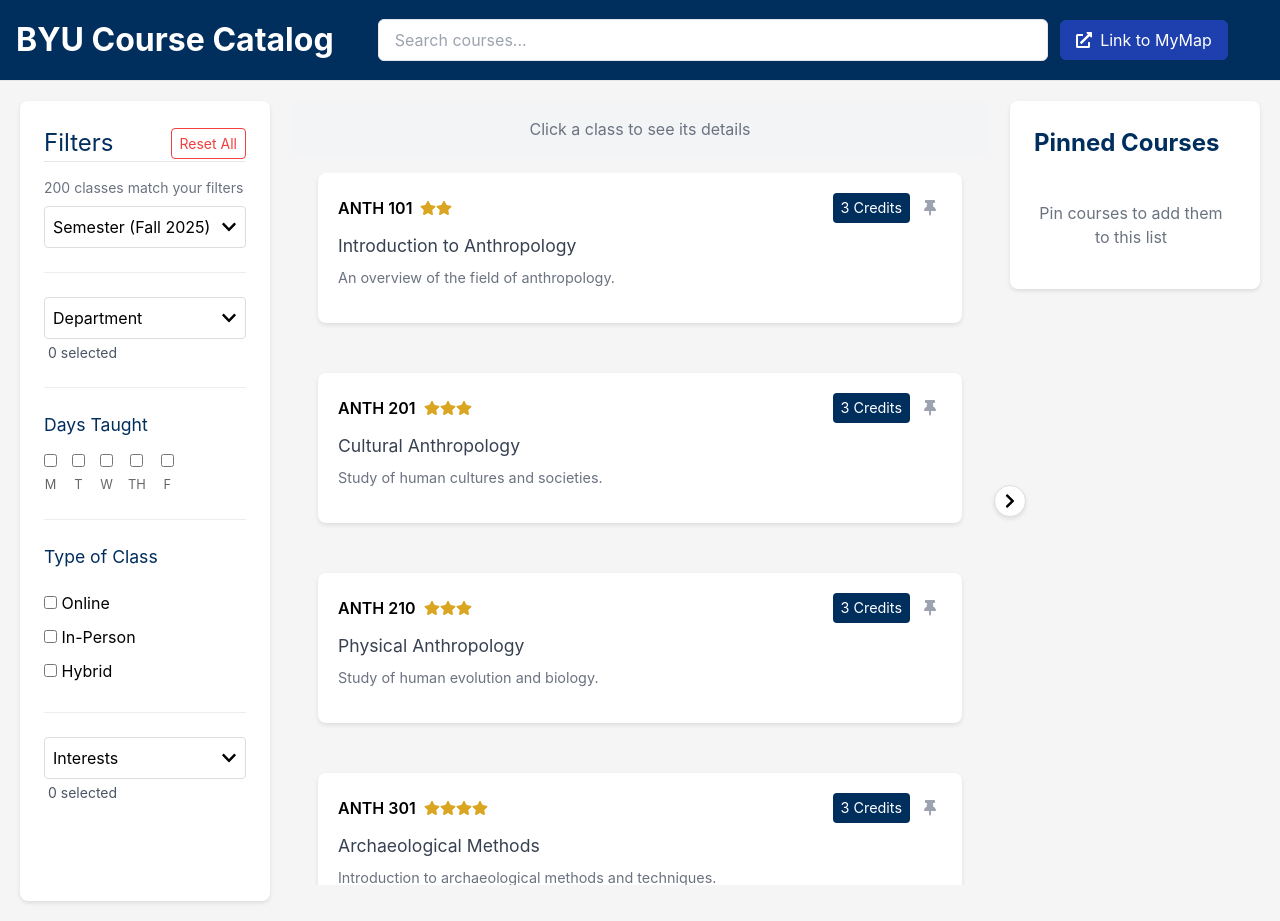
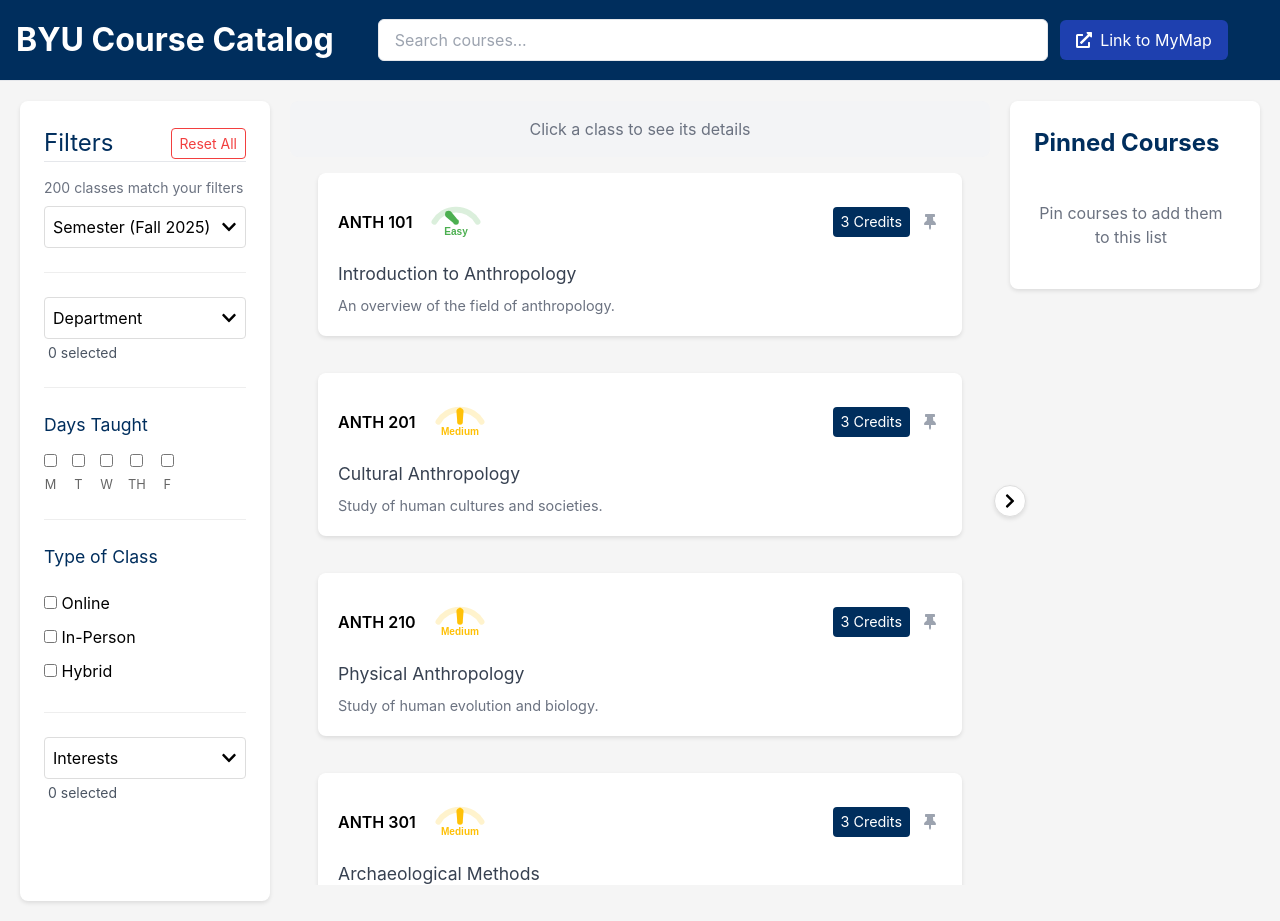
Before and after one commit to Connorisdunn/betterbyucatalog, a React (Vite) app: page / in a window 1280 px wide. Built offline with nearby package versions, Linux system fonts and the light colour scheme.

Commit message:
Removed difficulty Stars and added Dials

```diff
--- /dev/null
+++ b/src/components/common/DifficultyDial.jsx
@@ -0,0 +1,79 @@
+// components/common/DifficultyDial.jsx
+import React from 'react';
+
+export function DifficultyDial({ difficulty }) {
+  // Determine which dial to show based on difficulty level
+  const getDifficultyType = (level) => {
+    if (level <= 2) return "easy";
+    if (level <= 4) return "medium";
+    return "hard";
+  };
+
+  // Get tooltip text based on difficulty type
+  const getTooltipText = (type) => {
+    if (type === "easy") return "Light courseload";
+    if (type === "medium") return "Typical courseload";
+    return "Heavy courseload";
+  };
+
+  const type = getDifficultyType(difficulty);
+  const tooltipText = getTooltipText(type);
+
+  // Set colors and rotation based on difficulty type
+  const colors = {
+    easy: "#4CAF50",
+    medium: "#FFC107",
+    hard: "#F44336"
+  };
+
+  const rotations = {
+    easy: -45,
+    medium: 0,
+    hard: 45
+  };
+
+  const color = colors[type];
+  const rotation = rotations[type];
+
+  // Wrapping SVG in a div with tooltip attributes
+  return (
+    <div
+      className="difficulty-container mb-[-20px]"
+      title={`Difficulty: ${tooltipText}`}
+      style={{ display: 'inline-block' }}
+    >
+      <svg
+        width="72"
+        height="72"
+        viewBox="0 0 100 100"
+        xmlns="http://www.w3.org/2000/svg"
+        className="difficulty-dial"
+        role="img"
+        aria-label={`Difficulty: ${tooltipText}`}
+        title={`Difficulty: ${tooltipText}`}
+      >
+        {/* Added a group with transform to move everything up */}
+        <g transform="translate(0, -30)">
+          {/* Gauge Track */}
+          <path d="M 20 70 A 35 35 0 0 1 80 70" fill="none" stroke={`rgba(${type === 'easy' ? '76, 175, 80' : type === 'medium' ? '255, 193, 7' : '244, 67, 54'}, 0.2)`} strokeWidth="8" strokeLinecap="round" />
+          {/* Needle */}
+          <g transform={`rotate(${rotation}, 50, 70)`}>
+            <path d="M 50 70
+                     C 48 70, 46 69, 46 67
+                     L 45 55
+                     C 45 53, 47 51, 50 50
+                     C 53 51, 55 53, 55 55
+                     L 54 67
+                     C 54 69, 52 70, 50 70 Z"
+                  fill={color} />
+          </g>
+          <circle cx="50" cy="70" r="4" fill={color} />
+          {/* Text */}
+          <text x="50" y="88" textAnchor="middle" fontFamily="Arial, sans-serif" fontSize="14" fontWeight="bold" fill={color}>
+            {type.charAt(0).toUpperCase() + type.slice(1)}
+          </text>
+        </g>
+      </svg>
+    </div>
+  );
+}
--- a/src/components/courses/CourseCard.jsx
+++ b/src/components/courses/CourseCard.jsx
@@ -1,8 +1,9 @@
 // components/courses/CourseCard.jsx
 import React from 'react';
-import { FaStar, FaThumbtack } from 'react-icons/fa';
+import { FaThumbtack } from 'react-icons/fa';
 import DOMPurify from 'dompurify';
 import { highlightText } from '../../utils/search';
+import { DifficultyDial } from '../common/DifficultyDial';
 
 export const CourseCard = React.memo(({
     course,
@@ -12,15 +13,6 @@
     searchTerm,
     onSelect
   }) => {
-    const renderStars = (difficulty) => {
-      return (
-        <span title="Course difficulty" className="stars-wrapper inline-flex">
-          {[...Array(difficulty)].map((_, index) => (
-            <FaStar key={index} />
-          ))}
-        </span>
-      );
-    };
 
     const renderHighlightedText = (text) => {
       if (!searchTerm) return text;
@@ -38,8 +30,8 @@
             <span className="course-code">
               {renderHighlightedText(course.code)}
             </span>
-            <span className="stars">
-              {renderStars(course.difficulty)}
+            <span className="difficulty-indicator">
+              <DifficultyDial difficulty={course.difficulty} />
             </span>
           </div>
           <div className="flex items-center gap-2">
@@ -61,7 +53,7 @@
         <h3 className="course-title">
           {renderHighlightedText(course.name)}
         </h3>
-        <p className="description">
+        <p className="description truncate">
           {renderHighlightedText(course.description)}
         </p>
       </div>
--- a/src/components/courses/FeaturedClass.jsx
+++ b/src/components/courses/FeaturedClass.jsx
@@ -1,16 +1,16 @@
+// components/courses/FeaturedClass.jsx
 import React, { useState, useEffect } from 'react';
-import { FaStar, FaTimes, FaThumbtack } from 'react-icons/fa';
+import { FaTimes, FaThumbtack } from 'react-icons/fa';
 import { CircularProgress } from '../common/CircularProgress';
+import { DifficultyDial } from '../common/DifficultyDial';
 
 export function FeaturedClass({ selectedCourse, onClose, togglePin, pinnedCourses, selectedSemester }) {
   const [isExpanded, setIsExpanded] = useState(true);
-
   useEffect(() => {
     if (selectedCourse) {
       setIsExpanded(true);
     }
   }, [selectedCourse]);
-
   if (!selectedCourse) {
     return (
       <div className="featured-class-placeholder">
@@ -18,20 +18,16 @@
       </div>
     );
   }
-
   const isPinned = pinnedCourses?.some(course => course.id === selectedCourse.id);
-
   const renderTimeSlot = (timeSlot) => {
     return `${timeSlot.days.join('/')} ${timeSlot.startTime}-${timeSlot.endTime}`;
   };
-
   const getFilteredSections = () => {
     if (!selectedSemester) return Object.entries(selectedCourse.Sections_available);
 
     return Object.entries(selectedCourse.Sections_available)
       .filter(([_, section]) => section.Semester === selectedSemester);
   };
-
   return (
     <div className={`featured-class ${isExpanded ? 'expanded' : ''}`}>
       <div
@@ -42,9 +38,7 @@
           <div className="title-content">
             <h2>{selectedCourse.code}: {selectedCourse.name}</h2>
             <div className="difficulty">
-              {[...Array(selectedCourse.difficulty)].map((_, i) => (
-                <FaStar key={i} className="text-yellow-400" />
-              ))}
+              <DifficultyDial difficulty={selectedCourse.difficulty} />
             </div>
           </div>
           <div className="credits-badge">
--- a/src/index.css
+++ b/src/index.css
@@ -493,7 +493,9 @@
   -webkit-line-clamp: 3;
   line-clamp: 3;
   -webkit-box-orient: vertical;
+  white-space: nowrap;
   overflow: hidden;
+  text-overflow: ellipsis;
 }
 
 .pin-button {
```
